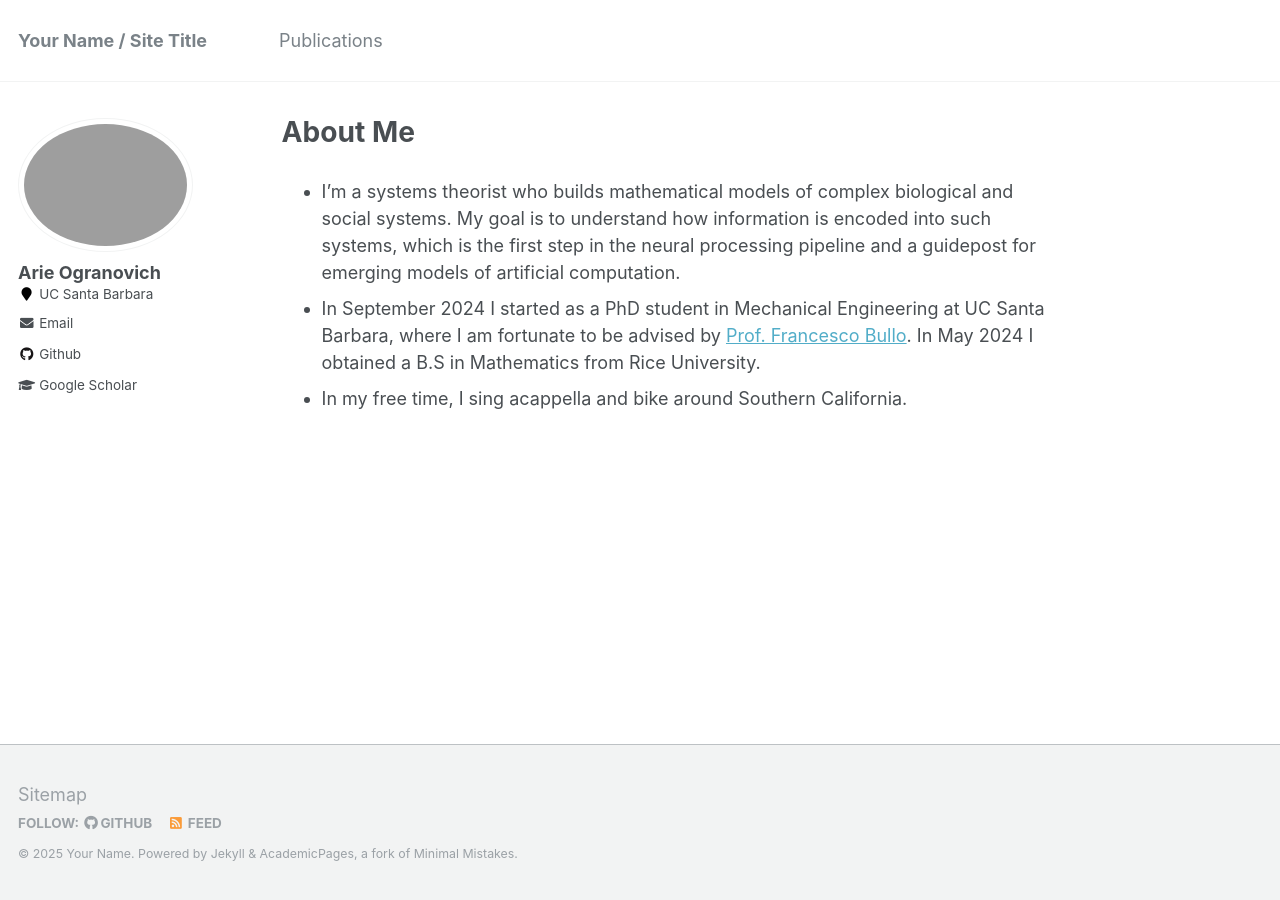
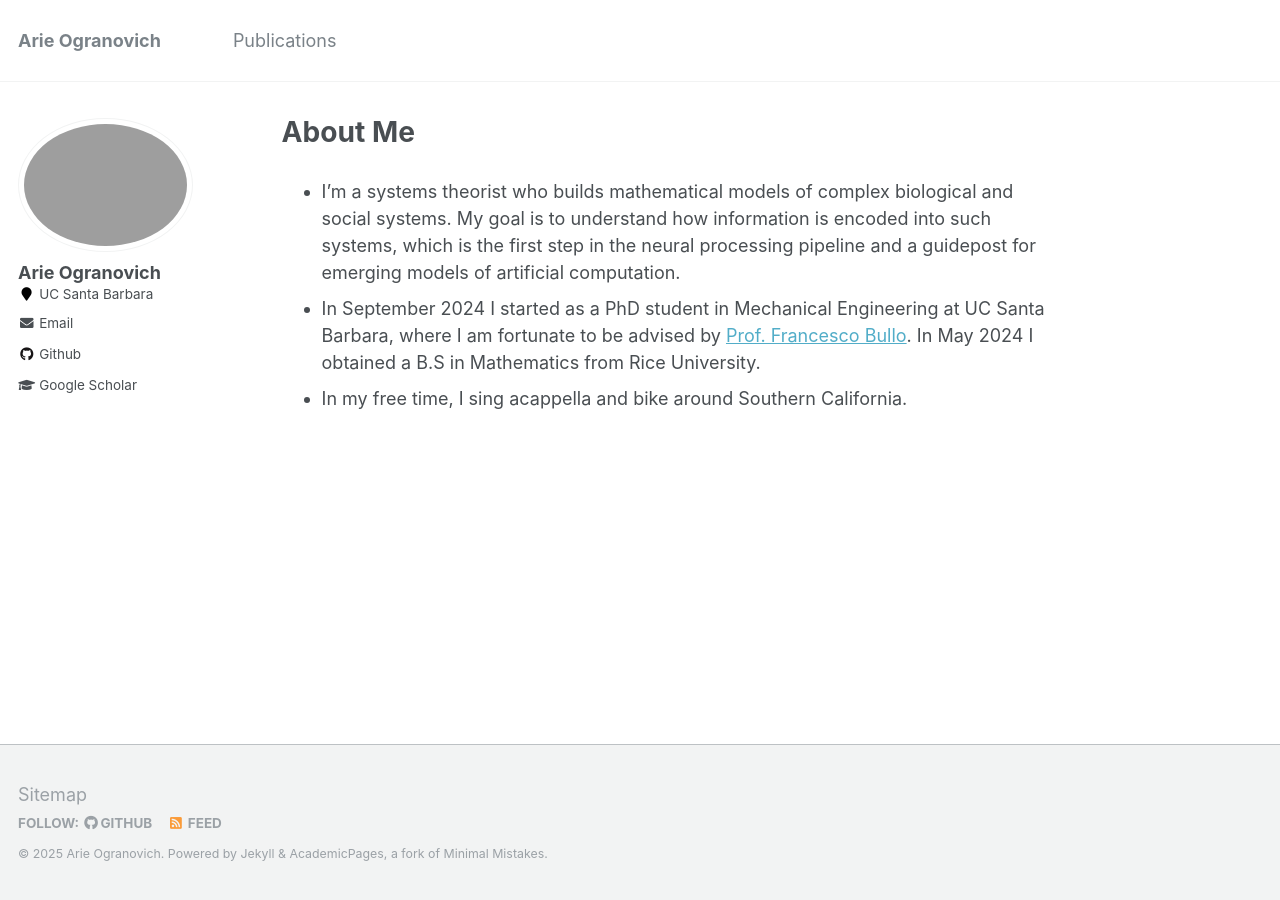
Before and after one commit to arieogranovich/arie.github.io, a Jekyll site: the page built from _pages/about.md, in a window 1280 px wide. Built offline with Jekyll 4.4.1, drawn with Linux system fonts in a browser that asks for light colours.

Commit message:
Hopefully actual last push today

```diff
--- a/_config.yml
+++ b/_config.yml
@@ -9,10 +9,10 @@
 # Basic Site Settings
 locale                   : "en-US"
 site_theme               : "default" # Currently available options are "default", "air"
-title                    : "Your Name / Site Title"
+title                    : "Arie Ogranovich"
 title_separator          : "-"
-name                     : &name "Your Name"
-description              : &description "personal description"
+name                     : &name "Arie Ogranovich"
+description              : &description "Personal Website"
 url                      : https://arieogranovich.github.io # the base hostname & protocol for your site e.g. "https://[your GitHub username].github.io" or if you already have some other page hosted on Github then use "https://[your GitHub username].github.io/[Your Repo Name]"
 baseurl                  : "" # the subpath of your site, e.g. "/blog"
 repository               : "arieogranovich/arieogranovich.github.io"
```
